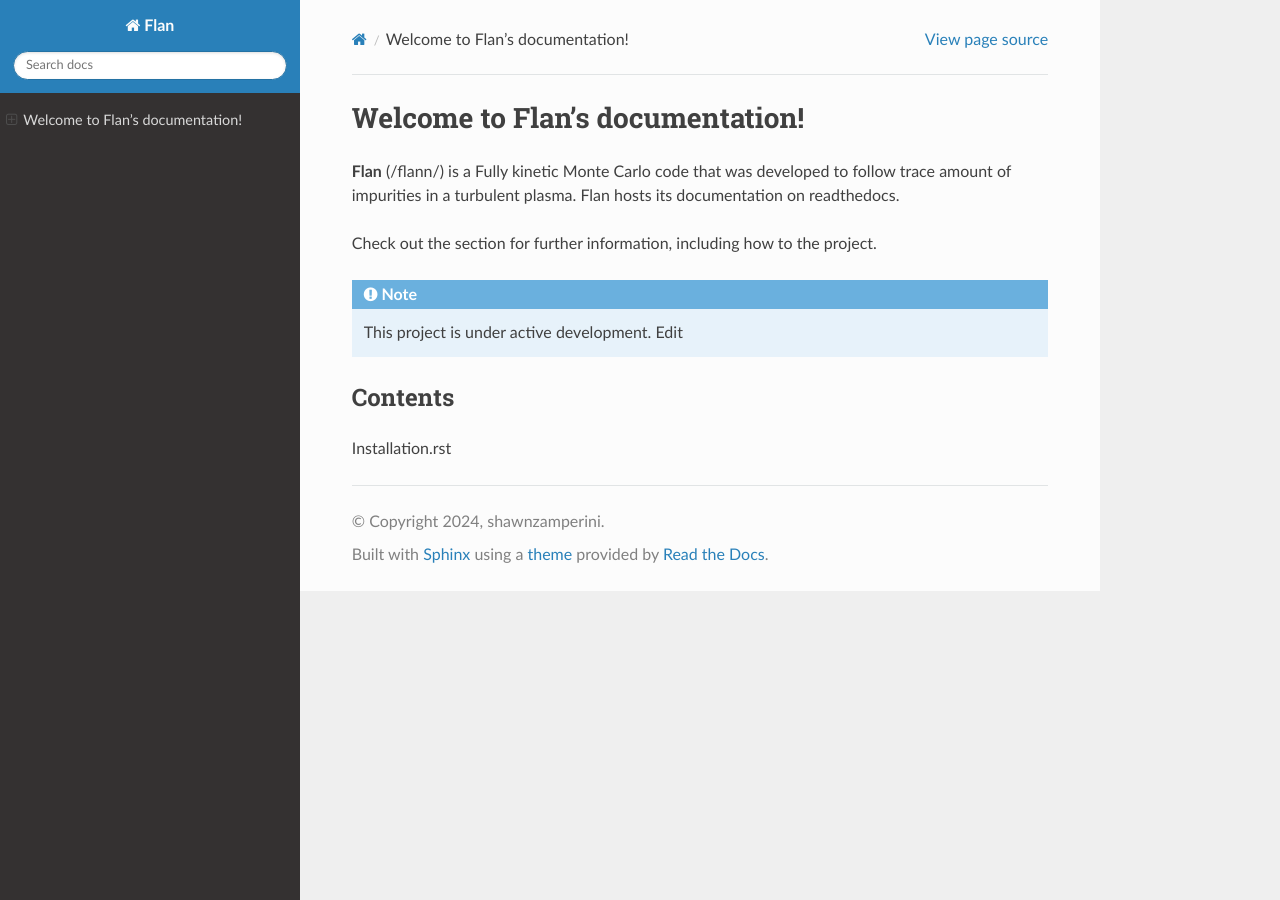
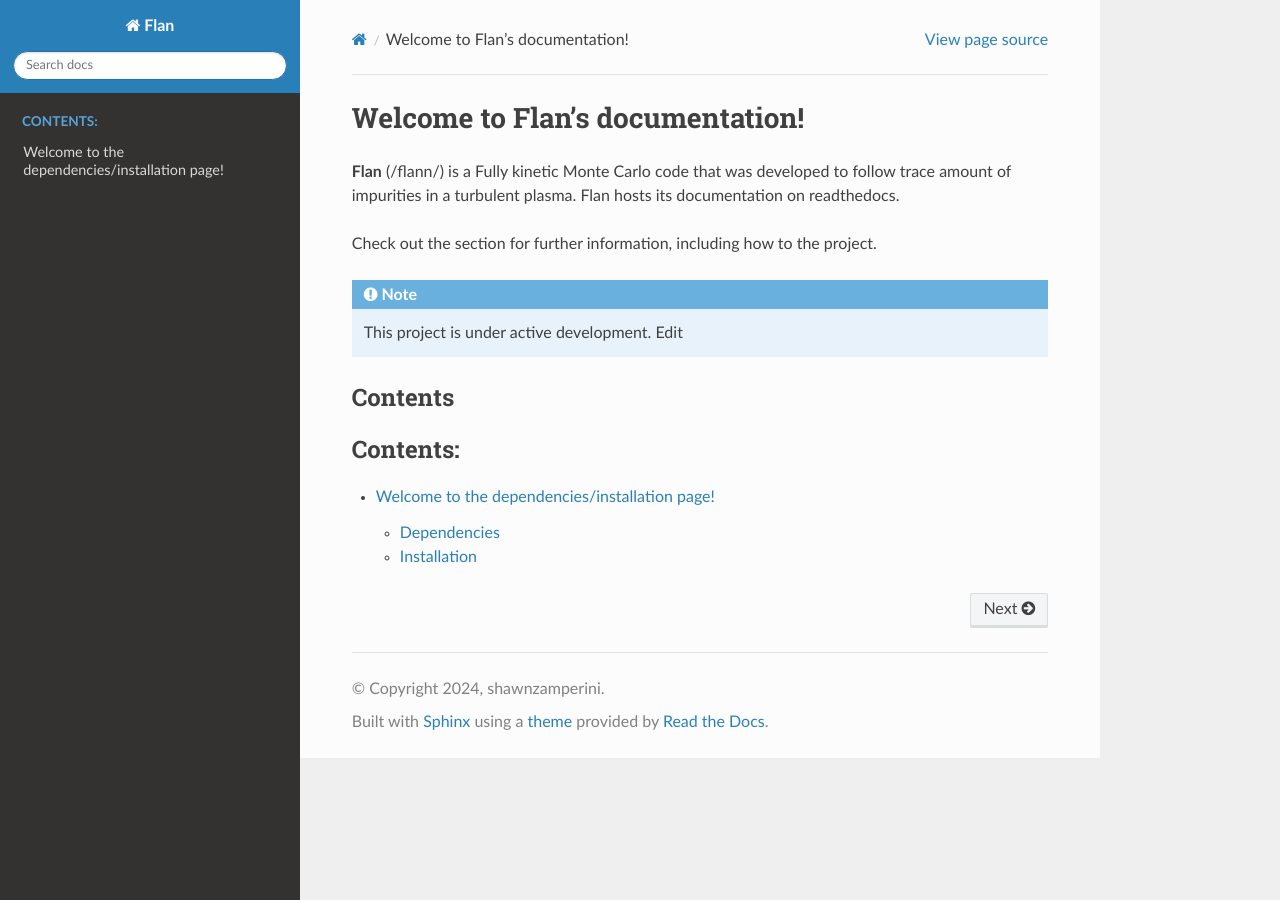
Before and after one commit to shawnzamperini/flan, a Sphinx documentation site: the page built from docs/source/index.rst, in a window 1280 px wide. Built offline with Sphinx 7.4.7 and the Read the Docs theme 3.1.0, drawn with Linux system fonts in a browser that asks for light colours.

Commit message:
Update index.rst - included installation.rst

```diff
--- a/docs/source/index.rst
+++ b/docs/source/index.rst
@@ -12,6 +12,10 @@ how to  the project.
 
 Contents
 --------
-Installation.rst
+
 
 .. toctree::
+   :maxdepth: 2
+   :caption: Contents:
+
+   Installation.rst
```
